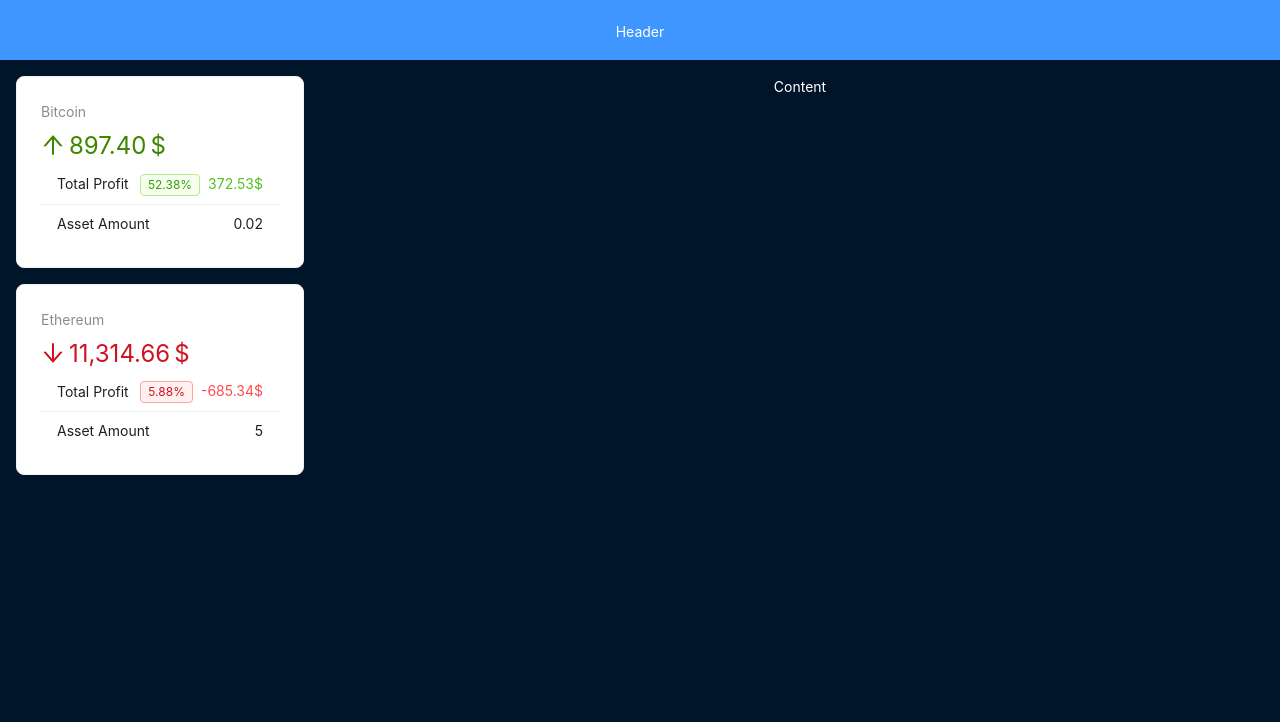
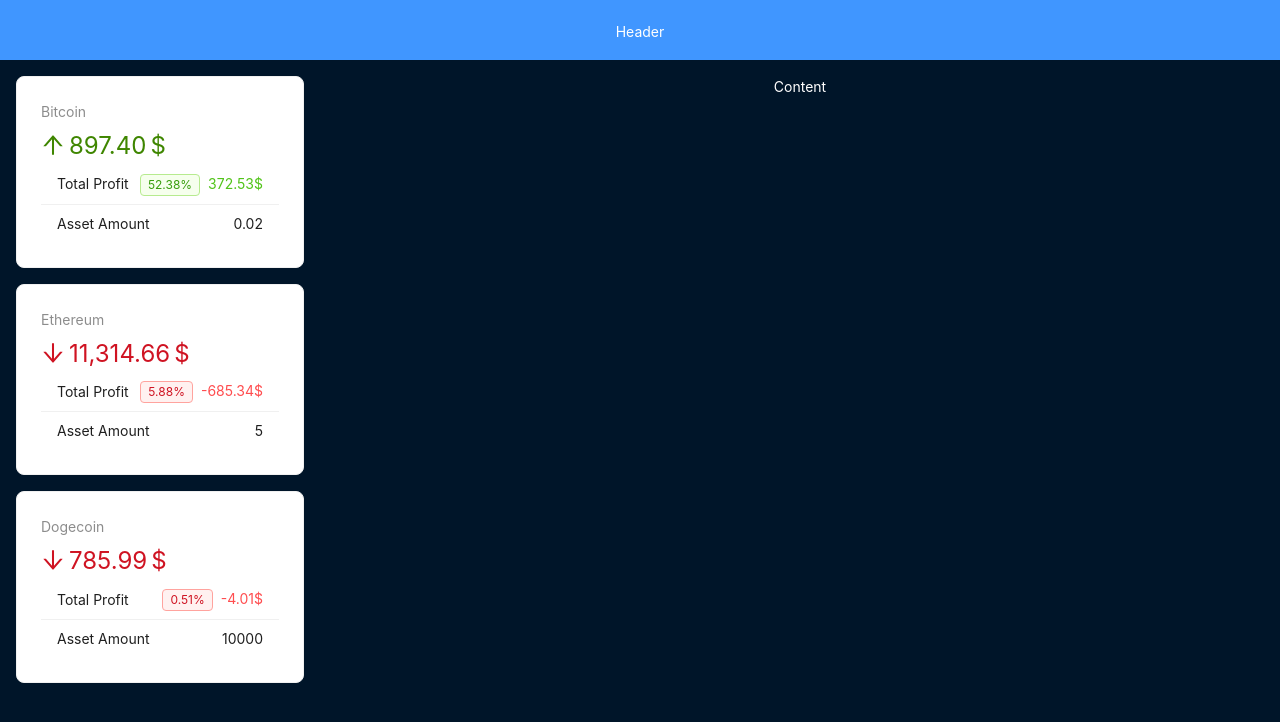
Before and after one commit to roma-marshall/crypto-tracker, a React (Vite) app: page / in a window 1280 px wide. Shown: the top 722 px of the page. Built offline with nearby package versions, Linux system fonts and the light colour scheme.

Commit message:
assets added

```diff
--- a/src/components/layout/AppSider.jsx
+++ b/src/components/layout/AppSider.jsx
@@ -39,7 +39,6 @@
   if (loading) {
     return <Spin fullscreen/>
   }
-
 
   return (
     <Layout.Sider width="25%" style={siderStyle}>
--- a/src/data.js
+++ b/src/data.js
@@ -622,4 +622,10 @@
     price: 2400,
     date: new Date(),
   },
+  {
+    id: 'dogecoin',
+    amount: 10000,
+    price: 0.079,
+    date: new Date(),
+  }
 ]
```
